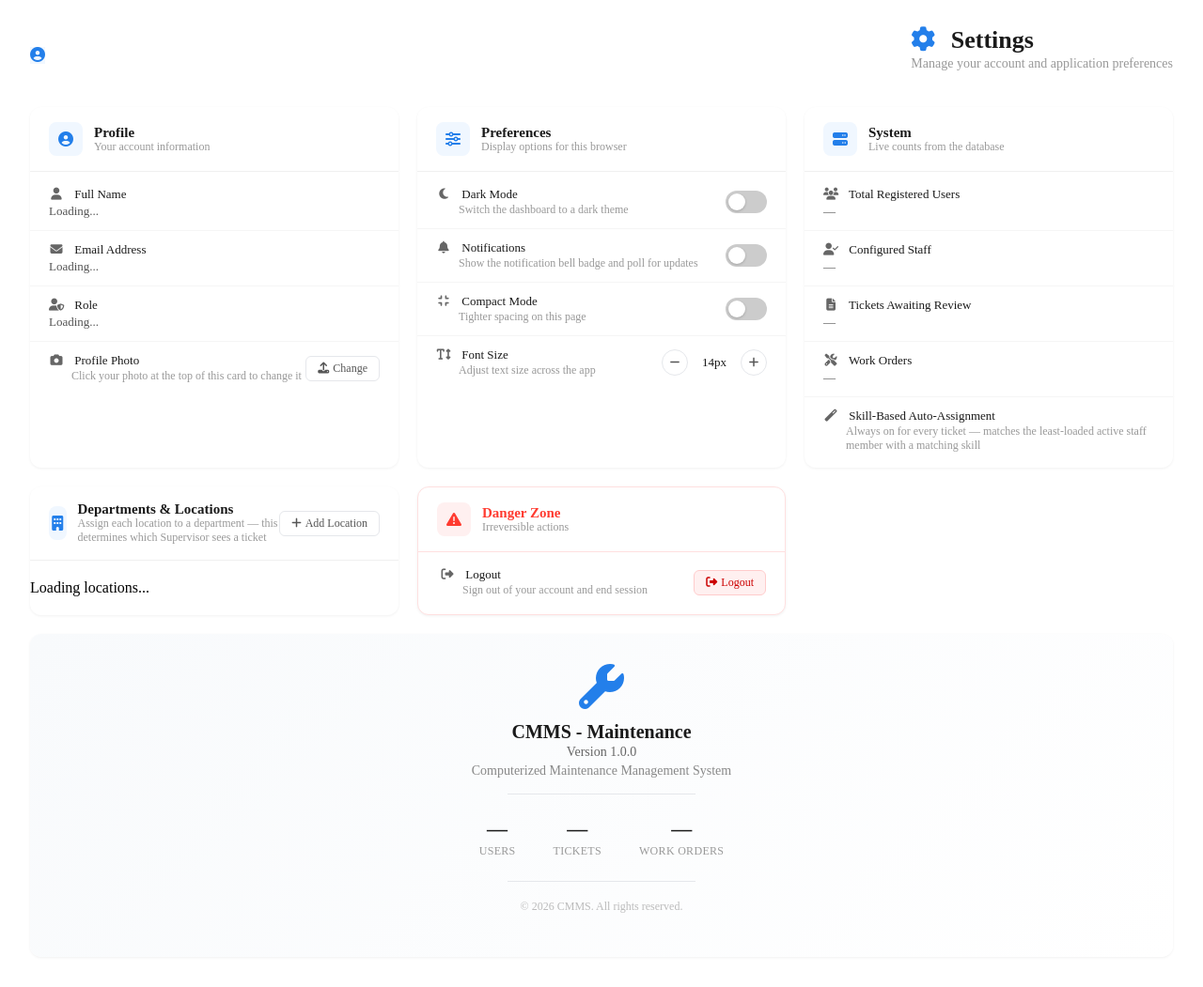
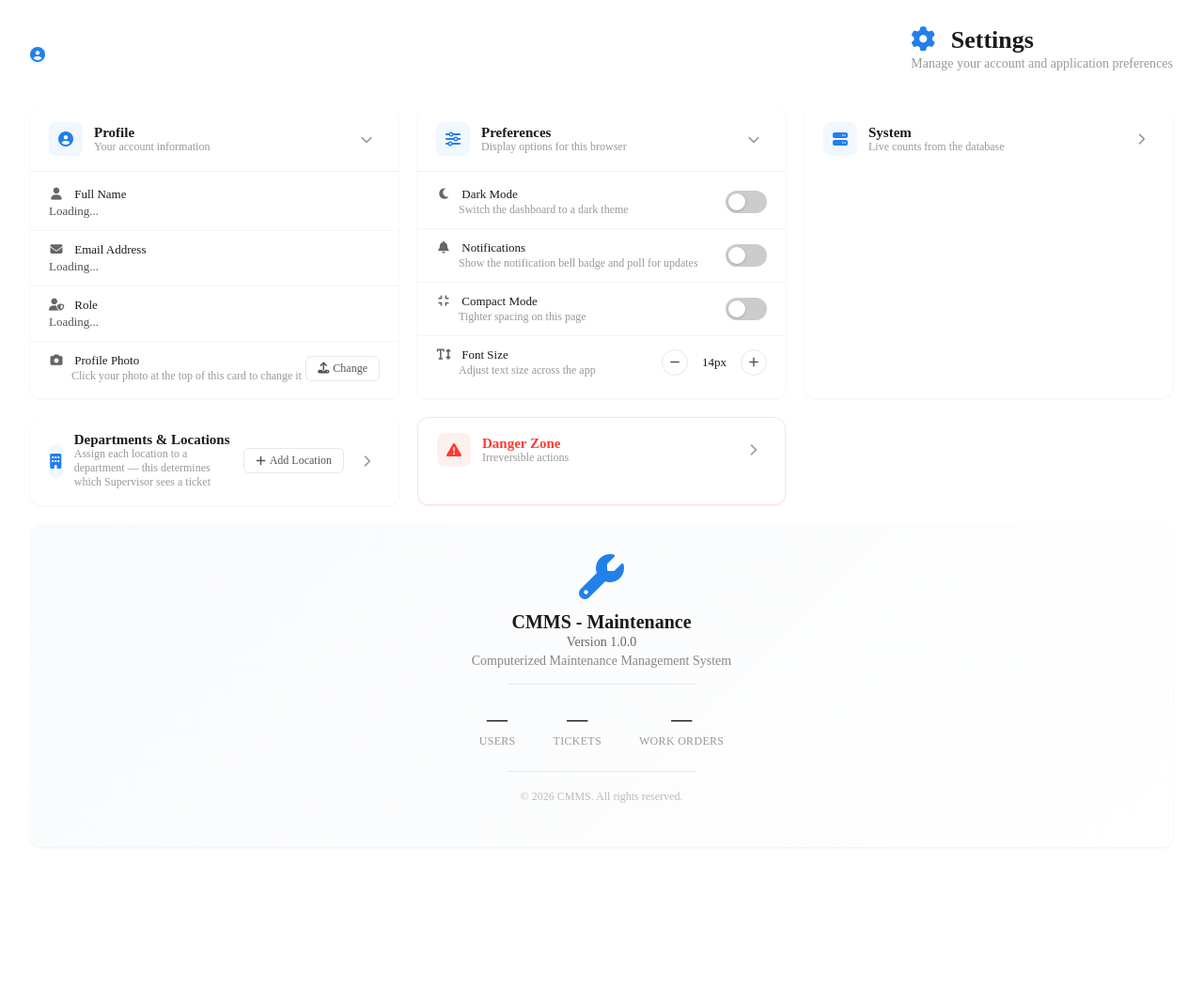
Before and after one commit to wilkwame/cmms, a PHP site: page /pages/settings.html in a window 1280 px wide. Shown: the whole page at 94% size. After the commit the page ends 855 px from the top, so only its background shows below. Run offline with PHP 8.4, Linux system fonts and the light colour scheme.

Commit message:
Fix content being cut off across every page; add Settings accordions
Root cause: <app> never had a display value, so it rendered as the
browser's inline-element default and its min-height:100vh had zero
effect. That left every page's flex/overflow-y:auto scroll chain with
no definite height to size against, so content could grow past the
viewport with no working scroll container — only "fixable" by zooming
out. app is now display:flex/height:100vh, and page adds min-height:0
so it actually respects that bound instead of growing to fit content.

Also converts Settings' System, Departments & Locations, and Danger
Zone cards into collapsed-by-default accordions (click the header to
expand) so the page reads shorter; Profile and Preferences stay open.

```diff
--- a/index.html
+++ b/index.html
@@ -38,7 +38,7 @@
   </script>
   <meta name="viewport" content="width=device-width, initial-scale=1, maximum-scale=1, user-scalable=no" />
   <link rel="stylesheet" href="https://cdnjs.cloudflare.com/ajax/libs/font-awesome/6.5.1/css/all.min.css" />
-  <link rel="stylesheet" href="style/main.css?v=18">
+  <link rel="stylesheet" href="style/main.css?v=19">
   <link rel="stylesheet" href="style/mobile.css?v=10">
   <link rel="stylesheet" href="style/staffs.css?v=12">
   <link rel="stylesheet" href="style/confirmation.css?v=10">
@@ -419,7 +419,7 @@
   <script src="scripts/workorders.js?v=14"></script>
   <script src="scripts/staffs.js?v=20"></script>
   <script src="scripts/add-staff.js?v=15"></script>
-  <script src="scripts/settings.js?v=13"></script>
+  <script src="scripts/settings.js?v=14"></script>
   <script src="scripts/report-issue.js?v=16"></script>
   <script src="scripts/user-dashboard.js?v=17"></script>
 </body>
--- a/pages/settings.html
+++ b/pages/settings.html
@@ -4,7 +4,7 @@
   <meta charset="utf-8" />
   <meta name="viewport" content="width=device-width, initial-scale=1, maximum-scale=1" />
   <link rel="stylesheet" href="https://cdnjs.cloudflare.com/ajax/libs/font-awesome/6.5.1/css/all.min.css" />
-  <link rel="stylesheet" href="style/settings.css?v=10">
+  <link rel="stylesheet" href="style/settings.css?v=11">
 </head>
 <body>
   <page name="settings" id="settings" onshow="loadSettingsPage">
@@ -22,7 +22,7 @@
 
     <div class="settings-grid">
       <div class="settings-card profile-card">
-        <div class="card-header">
+        <div class="card-header" action="toggleSettingsCard">
           <div class="card-header-left">
             <span class="card-icon"><i class="fas fa-user-circle"></i></span>
             <div>
@@ -30,6 +30,7 @@
               <span class="card-subtitle">Your account information</span>
             </div>
           </div>
+          <button type="button" class="card-toggle-btn" aria-label="Toggle section"><i class="fas fa-chevron-down"></i></button>
         </div>
         <div class="card-body">
           <div class="setting-item">
@@ -63,7 +64,7 @@
       </div>
 
       <div class="settings-card preferences-card">
-        <div class="card-header">
+        <div class="card-header" action="toggleSettingsCard">
           <div class="card-header-left">
             <span class="card-icon"><i class="fas fa-sliders-h"></i></span>
             <div>
@@ -71,6 +72,7 @@
               <span class="card-subtitle">Display options for this browser</span>
             </div>
           </div>
+          <button type="button" class="card-toggle-btn" aria-label="Toggle section"><i class="fas fa-chevron-down"></i></button>
         </div>
         <div class="card-body">
           <div class="setting-item toggle-item">
@@ -117,8 +119,8 @@
         </div>
       </div>
 
-      <div class="settings-card system-card">
-        <div class="card-header">
+      <div class="settings-card system-card collapsed">
+        <div class="card-header" action="toggleSettingsCard">
           <div class="card-header-left">
             <span class="card-icon"><i class="fas fa-server"></i></span>
             <div>
@@ -126,6 +128,7 @@
               <span class="card-subtitle">Live counts from the database</span>
             </div>
           </div>
+          <button type="button" class="card-toggle-btn" aria-label="Toggle section"><i class="fas fa-chevron-down"></i></button>
         </div>
         <div class="card-body">
           <div class="setting-item">
@@ -161,8 +164,8 @@
         </div>
       </div>
 
-      <div class="settings-card departments-card">
-        <div class="card-header">
+      <div class="settings-card departments-card collapsed">
+        <div class="card-header" action="toggleSettingsCard">
           <div class="card-header-left">
             <span class="card-icon"><i class="fas fa-building"></i></span>
             <div>
@@ -171,14 +174,15 @@
             </div>
           </div>
           <button class="setting-action" action="openAddLocationPopup"><i class="fas fa-plus"></i> Add Location</button>
+          <button type="button" class="card-toggle-btn" aria-label="Toggle section"><i class="fas fa-chevron-down"></i></button>
         </div>
         <div class="card-body" id="dept-locations-list">
           <p class="loading-text">Loading locations...</p>
         </div>
       </div>
 
-      <div class="settings-card danger-zone">
-        <div class="card-header">
+      <div class="settings-card danger-zone collapsed">
+        <div class="card-header" action="toggleSettingsCard">
           <div class="card-header-left">
             <span class="card-icon"><i class="fas fa-exclamation-triangle"></i></span>
             <div>
@@ -186,6 +190,7 @@
               <span class="card-subtitle">Irreversible actions</span>
             </div>
           </div>
+          <button type="button" class="card-toggle-btn" aria-label="Toggle section"><i class="fas fa-chevron-down"></i></button>
         </div>
         <div class="card-body">
           <div class="setting-item danger-item">
--- a/style/settings.css
+++ b/style/settings.css
@@ -127,8 +127,43 @@
   display: flex;
   justify-content: space-between;
   align-items: center;
+  gap: 10px;
   padding: 16px 20px;
   border-bottom: 1px solid #f0f0f0;
+  cursor: pointer;
+}
+
+.settings-card.collapsed .card-header {
+  border-bottom-color: transparent;
+}
+
+.card-toggle-btn {
+  flex-shrink: 0;
+  width: 28px;
+  height: 28px;
+  border: none;
+  background: transparent;
+  color: #999;
+  font-size: 13px;
+  border-radius: 6px;
+  cursor: pointer;
+  display: flex;
+  align-items: center;
+  justify-content: center;
+  transition: background 0.15s, transform 0.2s;
+}
+
+.card-toggle-btn:hover {
+  background: #f0f4f8;
+  color: #237FEA;
+}
+
+.settings-card.collapsed .card-toggle-btn {
+  transform: rotate(-90deg);
+}
+
+.settings-card.collapsed .card-body {
+  display: none;
 }
 
 .card-header-left {
```
Also changed, not shown: scripts/settings.js (+9 -0 lines), style/main.css (+15 -2 lines).
